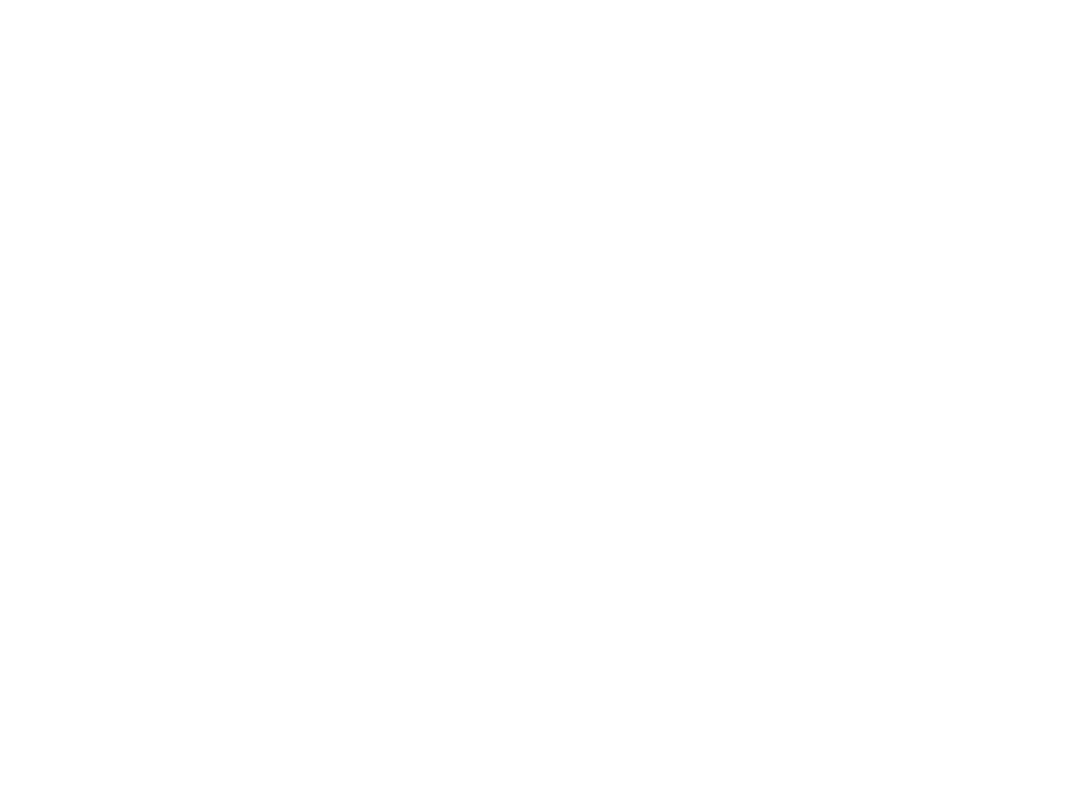
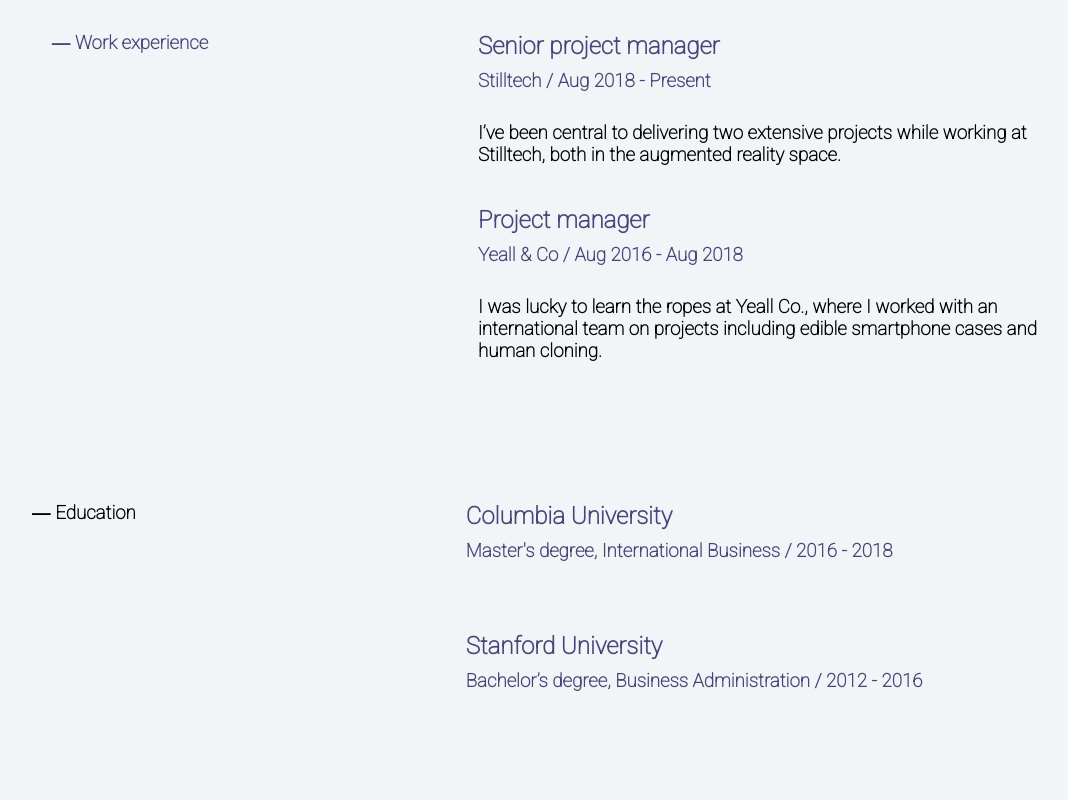
Before and after one commit to tohidshabanloo/Brooke, a React (Create React App) app: page / in a window 1280 px wide. Shown: the part 2540-3340 px from the top of the page, without its empty margins (68-1136 px from the left). Before the commit the page ends 2472 px from the top, so only its background shows below. Built offline with nearby package versions, Linux system fonts and the light colour scheme.

Commit message:
section 4 completed

```diff
--- a/src/App.js
+++ b/src/App.js
@@ -4,6 +4,7 @@
 import Section1 from "./components/Section1/Section1.js";
 import Section2 from "./components/Section2/Section2.js";
 import Section3 from "./components/Section3/Section3.js";
+import Section4 from "./components/Section4/Section4";
 
 function App() {
   return (
@@ -12,6 +13,7 @@
       <Section1 />
       <Section2 />
       <Section3 />
+      <Section4 />
     </div>
   );
 }
--- /dev/null
+++ b/src/components/Section4/Section4.css
@@ -0,0 +1,51 @@
+.container4 {
+  display: flex;
+  flex-direction: column;
+  padding: 50px;
+  background-color: #f2f5f7;
+}
+.matn1 {
+  display: flex;
+  flex-direction: row;
+  padding: 50px;
+}
+.matn2 {
+  display: flex;
+  flex-direction: row;
+  padding: 50px;
+}
+.title1 {
+  width: 30%;
+  color: #47467a;
+}
+
+.list-container {
+  display: flex;
+  flex-direction: column;
+}
+.list-container2 {
+  display: flex;
+  flex-direction: column;
+  margin-left: 80px;
+}
+.list-container3 {
+  display: flex;
+  flex-direction: column;
+  margin-left: 100px;
+}
+.list2 {
+  width: 70%;
+  text-align: left;
+  display: flex;
+  flex-direction: column;
+  margin-left: 250px;
+  margin-bottom: 40px;
+}
+.title2 {
+  margin-bottom: 10px;
+  color: #47467a;
+}
+.title3 {
+  margin-bottom: 30px;
+  color: #47467a;
+}
--- /dev/null
+++ b/src/components/Section4/Section4.js
@@ -0,0 +1,69 @@
+import React from "react";
+import "./Section4.css";
+
+const Section4 = () => {
+  return (
+    <div className="container4">
+      <div className="matn1">
+        <div className="title1">
+          <h3>― Work experience</h3>
+        </div>
+        <div className="list-container">
+          <div className="list2">
+            <h2 className="title2">Senior project manager</h2>
+            <h3 className="title3">Stilltech / Aug 2018 - Present</h3>
+            <h3>
+              I’ve been central to delivering two extensive projects while
+              working at Stilltech, both in the augmented reality space.
+            </h3>
+          </div>
+          <div className="list2">
+            <h2 className="title2">Project manager</h2>
+            <h3 className="title3">Yeall & Co / Aug 2016 - Aug 2018</h3>
+            <h3>
+              I was lucky to learn the ropes at Yeall Co., where I worked with
+              an international team on projects including edible smartphone
+              cases and human cloning.
+            </h3>
+          </div>
+        </div>
+      </div>
+      <div className="matn2">
+        <div className="title">
+          <h3>― Education</h3>
+        </div>
+        <div className="list-container2">
+          <div className="list2">
+            <h2 className="title2">Columbia University</h2>
+            <h3 className="title3">
+              Master's degree, International Business / 2016 - 2018
+            </h3>
+          </div>
+          <div className="list2">
+            <h2 className="title2">Stanford University</h2>
+            <h3 className="title3">
+              Bachelor’s degree, Business Administration / 2012 - 2016
+            </h3>
+          </div>
+        </div>
+      </div>
+      <div className="matn2">
+        <div className="title">
+          <h3>― Courses</h3>
+        </div>
+        <div className="list-container2">
+          <div className="list2">
+            <h2 className="title2">Agile methodology</h2>
+            <h3 className="title3">Spaetzle Institute / 2016</h3>
+          </div>
+          <div className="list2">
+            <h2 className="title2">Project management methodologies</h2>
+            <h3 className="title3">Knödl Labs / 2017</h3>
+          </div>
+        </div>
+      </div>
+    </div>
+  );
+};
+
+export default Section4;
```
